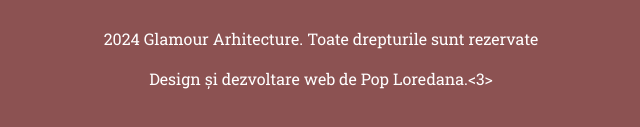
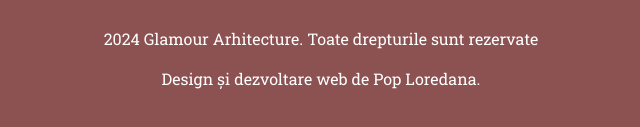
Before and after one commit to Loredana7/Glamour-Arhitecture, a plain HTML site: page index.html in a window 1280 px wide. Shown: the part 3365-3492 px from the top of the page, 319-959 px from the left. Drawn offline with nearby package versions, Linux system fonts and the light colour scheme.

Commit message:
am sters ce am testat

```diff
--- a/index.html
+++ b/index.html
@@ -523,7 +523,7 @@
         </div>
         <div class="copyright">
             <p>2024 Glamour Arhitecture. Toate drepturile sunt rezervate </p>
-            <p>Design și dezvoltare web de Pop Loredana.<3> </p>
+            <p>Design și dezvoltare web de Pop Loredana.</p>
         </div>
 
 
```
